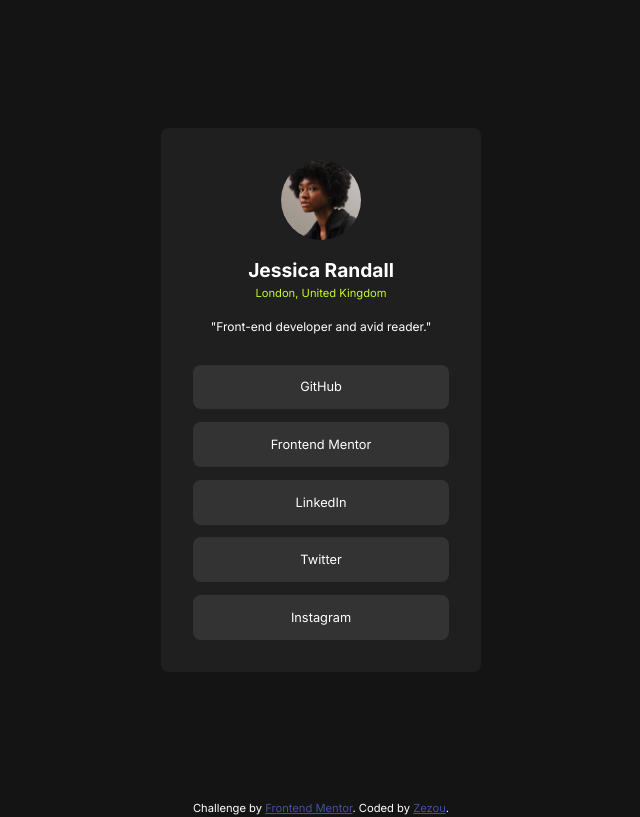
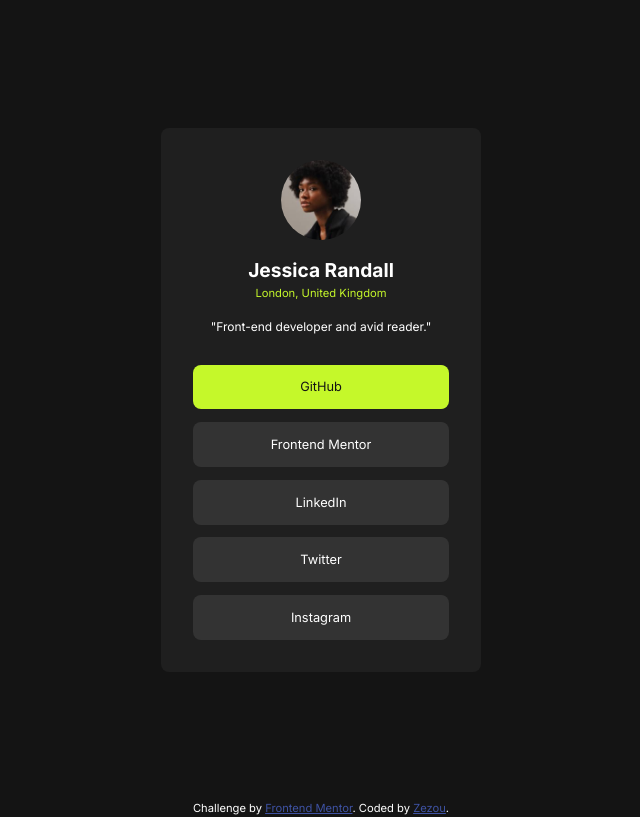
Before and after one commit to Zezou/social-links-profile, a plain HTML site: page index.html in a window 1280 px wide. In both pictures the pointer is over the element "GitHub". Shown: the whole page, without its empty margins (319-959 px from the left). Drawn offline with Linux system fonts and the light colour scheme.

Commit message:
Update style.css
Add hover color changes

```diff
--- a/style.css
+++ b/style.css
@@ -88,6 +88,11 @@ body {
   width: 16rem;
 }
 
+.card-link:hover {
+  background: var(--green);
+  color: var(--grey900);
+}
+
 .user-name {
   font-size: 1rem;
 }
```
